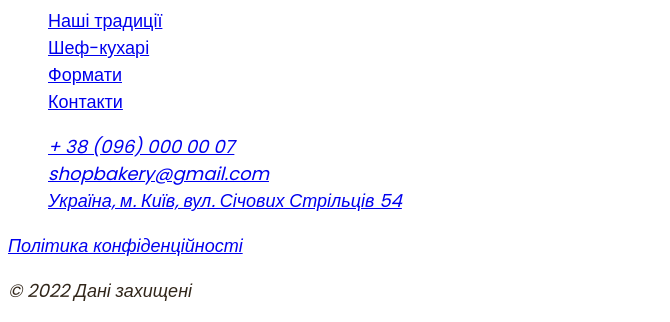
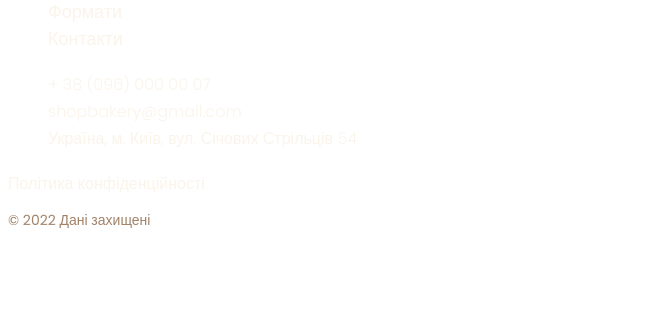
Before and after one commit to MarinaLeych/my_project_1, a plain HTML site: page index.html in a window 1280 px wide. Shown: the part 3905-4227 px from the top of the page, without its empty margins (0-670 px from the left). After the commit the page ends 4150 px from the top, so only its background shows below. Drawn offline with Linux system fonts and the light colour scheme.

Commit message:
add fonts

```diff
--- a/css/styles.css
+++ b/css/styles.css
@@ -1,3 +1,36 @@
+@font-face {
+    font-display: swap;
+    font-family: 'Poppins';
+    font-style: normal;
+    font-weight: 300;
+    src: url('../fonts/poppins-v20-latin-300.woff2') format('woff2');
+}
+
+@font-face {
+    font-display: swap;
+    font-family: 'Poppins';
+    font-style: normal;
+    font-weight: 400;
+    src: url('../fonts/poppins-v20-latin-regular.woff2') format('woff2');
+}
+
+@font-face {
+    font-display: swap;
+    font-family: 'Poppins';
+    font-style: normal;
+    font-weight: 600;
+    src: url('../fonts/poppins-v20-latin-600.woff2') format('woff2');
+}
+
+@font-face {
+    font-display: swap;
+    font-family: 'Poppins';
+    font-style: normal;
+    font-weight: 900;
+    src: url('../fonts/poppins-v20-latin-900.woff2') format('woff2');
+}
+
+
 :root {
     --color-primary-dark: #31261A;
     --color-primary-light: #FAF4EA;
@@ -12,6 +45,10 @@ body {
     font-size: 18px;
     font-weight: 400;
     line-height: 1.5;
+}
+
+address {
+    font-style: normal;
 }
 
 ul {
@@ -99,3 +136,25 @@ ul {
     font-size: 24px;
     font-weight: 600;
 }
+
+.format-text {
+    font-size: 14px;
+    font-weight: 300;
+}
+
+/* footer */
+.address-link {
+    color: var(--color-primary-light);
+    font-size: 16px;
+    font-weight: 300;
+    text-decoration: none;
+}
+
+.address-link:hover {
+    color: var(--color-brand-light);
+}
+
+.address-copyright {
+    font-size: 14px;
+    color: #A18268;
+}
--- a/index.html
+++ b/index.html
@@ -4,13 +4,6 @@
     <meta charset="UTF-8" />
     <meta name="viewport" content="width=device-width, initial-scale=1.0" />
     <title>Сучасна пекарня</title>
-    <!-- Fonts -->
-    <link rel="preconnect" href="https://fonts.googleapis.com" />
-    <link rel="preconnect" href="https://fonts.gstatic.com" crossorigin />
-    <link
-      href="https://fonts.googleapis.com/css2?family=Poppins:wght@300;400;600;900&display=swap"
-      rel="stylesheet"
-    />
     <!-- Styles -->
     <link rel="stylesheet" href="./css/styles.css" />
   </head>
@@ -41,24 +34,18 @@
         </ul>
         <h2 class="section-title">Новий формат традицій</h2>
         <p class="traditions-text">
-          <span class="brand appercase">shop bakery</span> — це пекарня, яка
-          взяла все найкраще, і зберегла смак традиційної випічки та
-          натуральність інгредієнтів.
+          <span class="brand appercase">shop bakery</span> — це пекарня, яка взяла все найкраще, і зберегла
+          смак традиційної випічки та натуральність інгредієнтів.
         </p>
         <p class="traditions-text">
           Ми працюємо як найвідоміші мережі —
-          <span class="brand">5 хвилин і замовлення готове</span>. А ще у наших
-          пекарень стильний дизайн та висока якість обслуговування!
+          <span class="brand">5 хвилин і замовлення готове</span>. А ще у наших пекарень стильний дизайн та
+          висока якість обслуговування!
         </p>
-        <img
-          src="./images/baker-man.jpg"
-          alt="Чоловік пекар дивиться на батони із посмішкою"
-        />
+        <img src="./images/baker-man.jpg" alt="Чоловік пекар дивиться на батони із посмішкою" />
       </section>
       <section id="chefs-section">
-        <h2 class="section-title">
-          Наші найкращі <span class="accent">шеф-кухарі</span>
-        </h2>
+        <h2 class="section-title">Наші найкращі <span class="accent">шеф-кухарі</span></h2>
         <ul>
           <li>
             <article>
@@ -72,7 +59,10 @@
             <article>
               <h3 class="chef-title">Влад</h3>
               <p>Привіт, я Влад!</p>
-              <p>Мій кодитерський стаж вже 18 років. SHOP BEKERY - це наша любов, з якою ми ділимось кожен раз з Вами через нашу випічку!</p>
+              <p>
+                Мій кодитерський стаж вже 18 років. SHOP BEKERY - це наша любов, з якою ми ділимось кожен раз
+                з Вами через нашу випічку!
+              </p>
               <p>Я зроблю для вас унікальну начинку на будь який смак!</p>
             </article>
           </li>
@@ -84,34 +74,41 @@
           <li>
             <article>
               <h3 class="format-title" lang="en">Walrus</h3>
-              <p>Площа: до 120 м2</p>
-              <p>Меню: розширене меню</p>
-              <p>Штат: 2 продавці-касири, 2 пекарі, 2 помічники пекаря, 2 офіціанти-різнороби</p>
-              <p>Посадкові місця: є</p>
+              <div class="format-text">
+                <p>Площа: до 120 м2</p>
+                <p>Меню: розширене меню</p>
+                <p>Штат: 2 продавці-касири, 2 пекарі, 2 помічники пекаря, 2 офіціанти-різнороби</p>
+                <p>Посадкові місця: є</p>
+              </div>
             </article>
           </li>
           <li>
             <article>
               <h3 class="format-title" lang="en">Horseshoe</h3>
+              <div class="format-text">
                 <p>Площа: до 25 м2</p>
                 <p>Меню: найпопулярніші позиції меню</p>
                 <p>Штат: 2 продавці-касири, 2 пекарі, 1 помічник пекаря</p>
                 <p>Посадкові місця: відсутні</p>
+              </div>
             </article>
           </li>
           <li>
             <article>
               <h3 class="format-title" lang="en">Handlebar</h3>
+              <div class="format-text">
                 <p>Площа: до 15 м2</p>
                 <p>Меню: найпопулярніші позиції меню</p>
                 <p>Штат: 1 продавець, 1 пекар, 1 помічник пекаря</p>
                 <p>Посадкові місця: відсутні</p>
+              </div>
             </article>
           </li>
         </ul>
       </section>
       <section id="contact-section">
         <h2 class="section-title">Приєднуйся до мережі пекарень</h2>
+        <p>Заповни форму, щоб ми звʼязались з тобою!</p>
         <iframe
           src="https://www.google.com/maps/embed?pb=!1m18!1m12!1m3!1d2540.1640531314047!2d30.491233500000003!3d50.4566697!2m3!1f0!2f0!3f0!3m2!1i1024!2i768!4f13.1!3m3!1m2!1s0x40d4ce637bfe1717%3A0x5370c2254ad1b952!2z0LLRg9C70LjRhtGPINCh0ZbRh9C-0LLQuNGFINCh0YLRgNGW0LvRjNGG0ZbQsiwgNTQsINCa0LjRl9CyLCAwMjAwMA!5e0!3m2!1suk!2sua!4v1700080353958!5m2!1suk!2sua"
           width="603"
@@ -128,20 +125,20 @@
           <img src="./images/logo.svg" alt="логотип сучасної пекарні" />
         </a>
         <ul>
-          <li><a href="#traditions-section">Наші традиції</a></li>
-          <li><a href="#chefs-section">Шеф-кухарі</a></li>
-          <li><a href="#formats-section">Формати</a></li>
-          <li><a href="#contact-section">Контакти</a></li>
+          <li><a class="link" href="#traditions-section">Наші традиції</a></li>
+          <li><a class="link" href="#chefs-section">Шеф-кухарі</a></li>
+          <li><a class="link" href="#formats-section">Формати</a></li>
+          <li><a class="link" href="#contact-section">Контакти</a></li>
         </ul>
       </nav>
       <address>
         <ul>
-          <li><a href="tel:+380960000007">+ 38 (096) 000 00 07</a></li>
+          <li><a class="address-link" href="tel:+380960000007">+ 38 (096) 000 00 07</a></li>
           <li>
-            <a href="mailto:shopbakery@gmail.com">shopbakery@gmail.com</a>
+            <a class="address-link" href="mailto:shopbakery@gmail.com">shopbakery@gmail.com</a>
           </li>
           <li>
-            <a href="https://maps.app.goo.gl/SvD66bGZupn16T4t5" target="_blank">
+            <a class="address-link" href="https://maps.app.goo.gl/SvD66bGZupn16T4t5" target="_blank">
               Україна, м. Київ, вул. Січових Стрільців 54
             </a>
           </li>
@@ -154,8 +151,8 @@
             </a>
           </li>
         </ul>
-        <a href="#" target="_blank">Політика конфіденційності</a>
-        <p>&copy; 2022 Дані захищені</p>
+        <a class="address-link" href="#" target="_blank">Політика конфіденційності</a>
+        <p class="address-copyright">&copy; 2022 Дані захищені</p>
       </address>
     </footer>
   </body>
```
Also changed, not shown: .prettierrc.json, fonts/poppins-v20-latin-300.woff2 (added), fonts/poppins-v20-latin-600.woff2 (added), fonts/poppins-v20-latin-900.woff2 (added), fonts/poppins-v20-latin-regular.woff2 (added).
